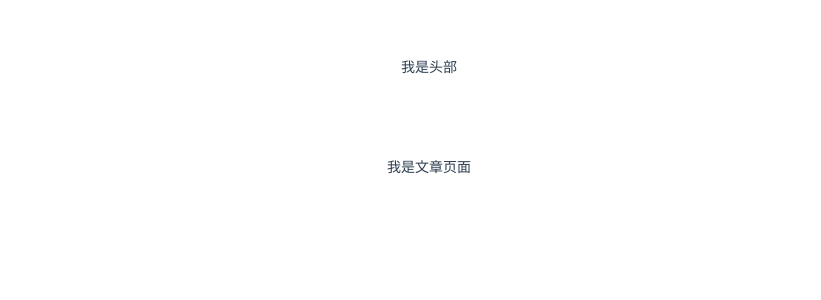
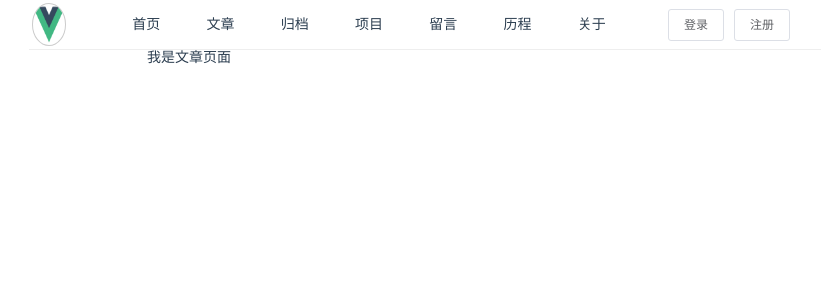
Before and after one commit to shouldhavedone/Blog, a Vue app: page / in a window 1280 px wide. Shown: the top 300 px of the page, without its empty margins (211-1032 px from the left). Built offline with nearby package versions, Linux system fonts and the light colour scheme; what vue-cookie would draw is missing.

Commit message:
feat：【头部导肮】头部导航栏（未完成）

```diff
--- a/src/App.vue
+++ b/src/App.vue
@@ -12,9 +12,10 @@ body {
   font-family: Avenir, Helvetica, Arial, sans-serif;
   -webkit-font-smoothing: antialiased;
   -moz-osx-font-smoothing: grayscale;
+  color: #2c3e50;
+  height: 100%;
+  width: 100%;
   text-align: center;
-  color: #2c3e50;
-  margin-top: 60px;
 }
 * {
   user-select: none;
--- /dev/null
+++ b/src/views/home/header.vue
@@ -0,0 +1,81 @@
+<template>
+  <div class="header-container">
+    <div class="header-left">
+      <div class="logo">
+        <img src="../../assets/images/logo.png" />
+      </div>
+      <div class="nav-wrap">
+        <div class="nav-item" v-for="(item, index) in navList" :key="index">
+          <div>{{ item.name }}</div>
+        </div>
+      </div>
+    </div>
+    <div class="header-right">
+      <el-button size='small'>登录</el-button>
+      <el-button size='small'>注册</el-button>
+    </div>
+  </div>
+</template>
+<script>
+export default {
+  name: "blogHeader",
+
+  data() {
+    return {
+      navList: [
+        { name: "首页", url: "/" },
+        { name: "文章", url: "/articles" },
+        { name: "归档", url: "/articles" },
+        { name: "项目", url: "/articles" },
+        { name: "留言", url: "/articles" },
+        { name: "历程", url: "/articles" },
+        { name: "关于", url: "/articles" },
+      ],
+    };
+  },
+};
+</script>
+<style lang="less" scoped>
+@height: 100vh/960px;
+@width: 100vw/1920px;
+@height1: 60px * @height;
+
+.header-container {
+  height: @height1;
+  width: 1200px * @width;
+  margin: 0 auto;
+  display: flex;
+  justify-content: space-between;
+  align-items: center;
+  border-bottom: 1px solid rgba(238, 238, 238, 1);
+
+  .header-left {
+    flex: 3;
+    display: flex;
+  }
+
+  .header-left .logo {
+    width: 60px * @width;
+    height: 100%;
+    margin-right: 60px * @width;
+
+    img {
+      height: 52px * @height;
+      width: 52px * @width;
+      border-radius: 100%;
+      border: 1px solid #ccc;
+    }
+  }
+
+  .header-left .nav-wrap {
+    flex: 1;
+    display: flex;
+    justify-content: space-around;
+    align-items: center;
+  }
+
+  .header-right {
+    flex: 1;
+  }
+}
+</style>
--- a/src/views/home/index.vue
+++ b/src/views/home/index.vue
@@ -1,19 +1,38 @@
 <template>
-  <div>
-    <div class="header">我是头部</div>
-    <el-scrollbar style="height: 100%">
-      <router-view v-if="!$route.meta.keepalive" :key="$route.path"></router-view>
+  <div class="home-container">
+    <cheader></cheader>
+    <el-scrollbar>
+      <router-view
+        v-if="!$route.meta.keepalive"
+        :key="$route.path"
+      ></router-view>
     </el-scrollbar>
   </div>
 </template>
 <script>
+import cheader from './header'
 export default {
+  name: "homeContainer",
+  components: {
+    cheader,
+  }
+};
+</script>
+<style lang="less" scoped>
+@height: 100vh/960px;
+@width: 100vw/1920px;
+@height1: 60px * @height;
 
+.home-container {
+  height: 100%;
+  width: 100%;
+  text-align: center;
+  margin: 0 auto;
+
+  .el-scrollbar {
+  width: 1200px * @width;
+
+    height: calc(100% - @height1);
+  }
 }
-</script>
-<style lang="less">
-  .header {
-    height: 100px;
-    width: 100%;
-  }
 </style>
```
